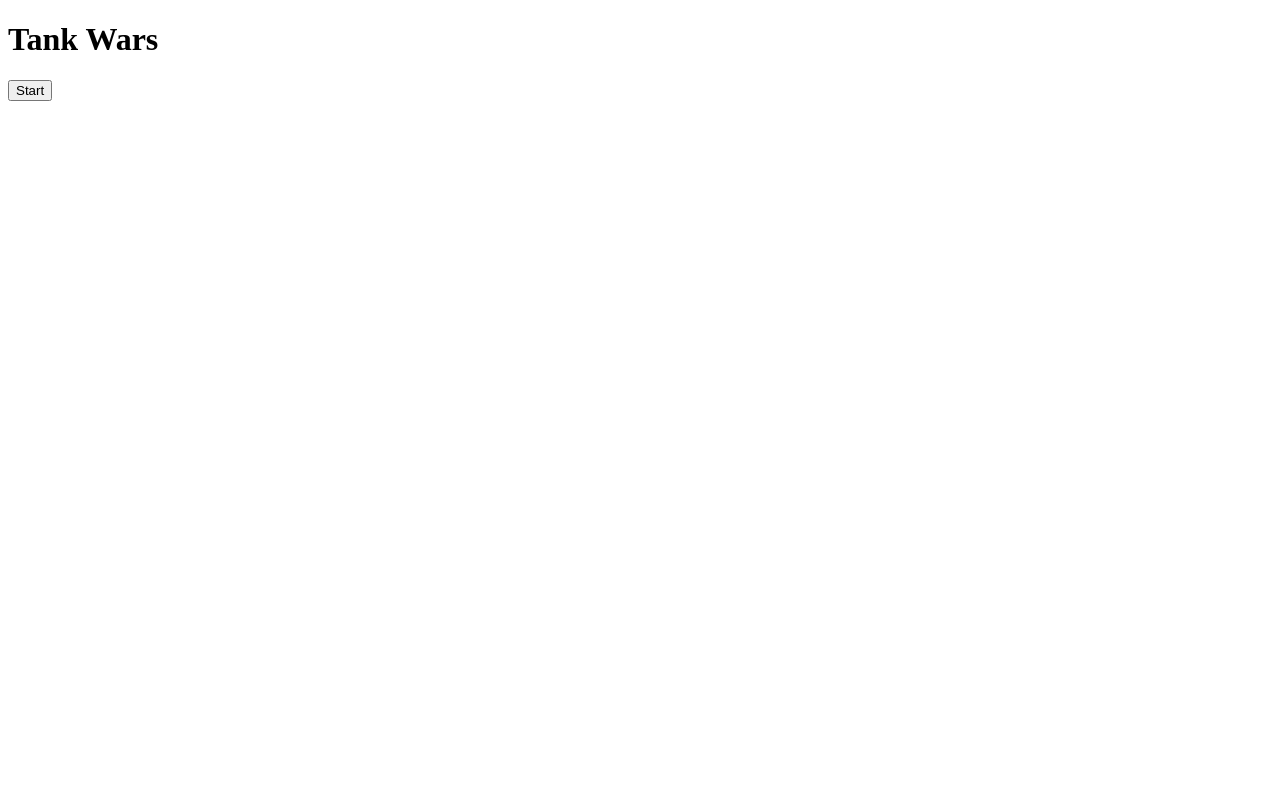
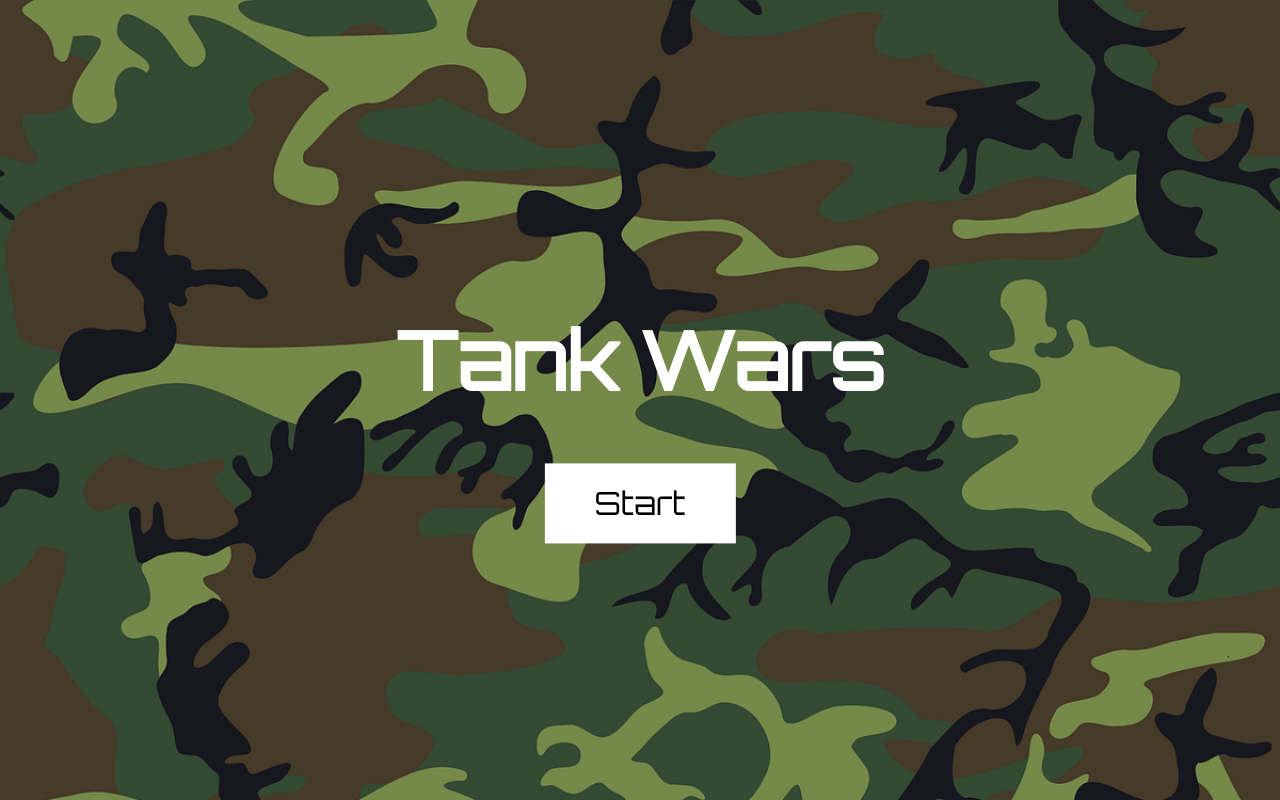
Before and after one commit to SapienzaInteractiveGraphicsCourse/final-project-tank-wars, a website built with Vite: page index.html in a window 1280 px wide. Built offline with nearby package versions, Linux system fonts and the light colour scheme.

Commit message:
home screen improvement

```diff
--- a/index.html
+++ b/index.html
@@ -9,6 +9,62 @@
   <title>Tank Wars</title>
   <link href="https://fonts.googleapis.com/css2?family=Orbitron&display=swap" rel="stylesheet">
 
+  <style>
+    body {
+      margin: 0;
+      padding: 0;
+      overflow: hidden;
+      font-family: 'Orbitron', sans-serif;
+    }
+
+    button {
+      font-size: 32px;
+      padding: 20px 50px;
+      background-color: #fff;
+      border: 0;
+      color: #000;
+      outline: none;
+      cursor: pointer;
+      font-family: 'Orbitron', sans-serif;
+      transition: all 0.3s ease;
+    }
+
+    #renderCanvas {
+      width: 100vw;
+      height: 100vh;
+      touch-action: none;
+      display: hidden;
+      background-color: white;
+      display: none;
+    }
+
+    .screenDiv {
+      width: 100vw;
+      height: 100vh;
+      background-image: url("/main.png");
+      background-size: cover;
+      background-repeat: no-repeat;
+      background-color: white;
+    }
+
+    .center {
+      position: absolute;
+      top: 50%;
+      left: 50%;
+      transform: translate(-50%, -50%);
+      display: flex;
+      flex-direction: column;
+      align-items: center;
+      justify-content: center;
+    }
+
+    #heading {
+      font-size: 80px;
+      color: #fff;
+      width: 100%;
+      font-family: 'Orbitron', sans-serif;
+    }
+  </style>
 </head>
 
 <body>
```
Also changed, not shown: public/main.png (added).
